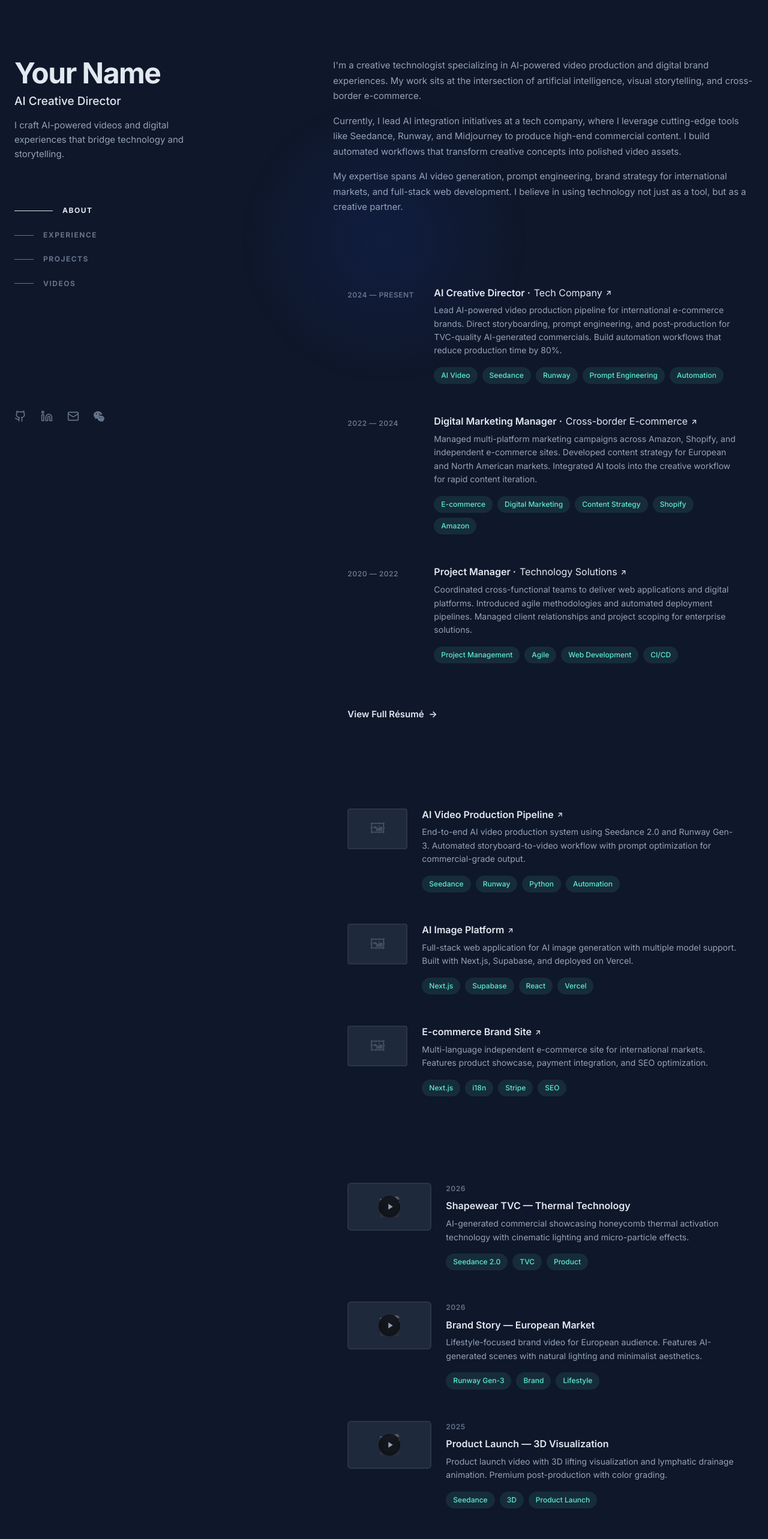
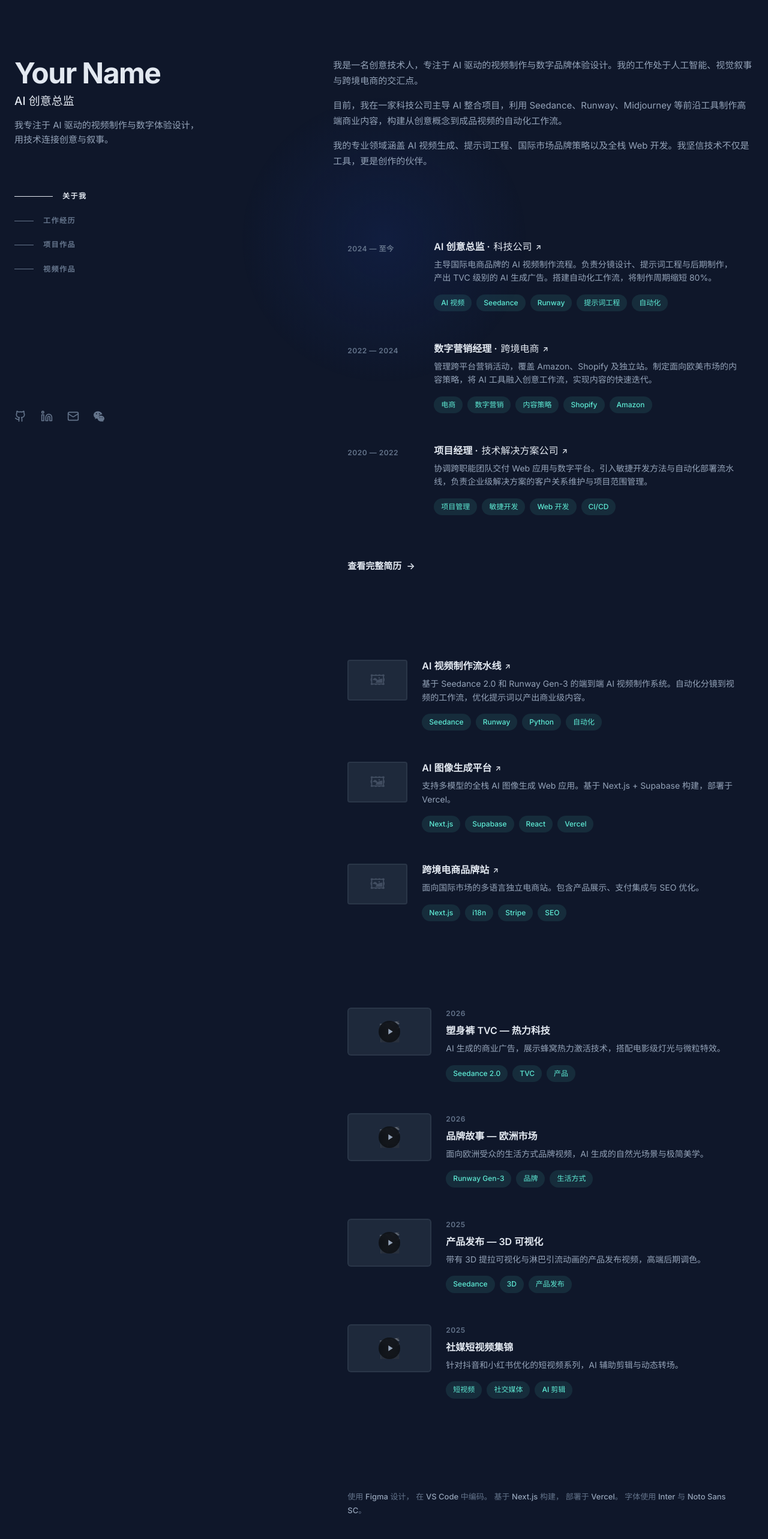
Before and after one commit to Rxe1356706659/portfolio, a Next.js app: page / in a window 1280 px wide. Shown: the top 2566 px of the page at 60% size. Built offline with nearby package versions, Linux system fonts and the light colour scheme.

Commit message:
feat: localize site to Chinese

```diff
--- a/app/components/AboutSection.js
+++ b/app/components/AboutSection.js
@@ -3,7 +3,7 @@ import { aboutContent } from "@/data/content";
 export default function AboutSection() {
   return (
     <section id="about" className="section">
-      <h2 className="section__label">About</h2>
+      <h2 className="section__label">关于我</h2>
       <div className="about__text">
         {aboutContent.map((paragraph, i) => (
           <p key={i} className="about__paragraph">
--- a/app/components/ExperienceSection.js
+++ b/app/components/ExperienceSection.js
@@ -3,7 +3,7 @@ import { experiences, siteConfig } from "@/data/content";
 export default function ExperienceSection() {
   return (
     <section id="experience" className="section">
-      <h2 className="section__label">Experience</h2>
+      <h2 className="section__label">工作经历</h2>
       <div className="experience__list">
         {experiences.map((exp, i) => (
           <a
@@ -49,7 +49,7 @@ export default function ExperienceSection() {
           target="_blank"
           rel="noopener noreferrer"
         >
-          View Full Résumé <span className="arrow">→</span>
+          查看完整简历 <span className="arrow">→</span>
         </a>
       )}
     </section>
--- a/app/components/ProjectsSection.js
+++ b/app/components/ProjectsSection.js
@@ -3,7 +3,7 @@ import { projects } from "@/data/content";
 export default function ProjectsSection() {
   return (
     <section id="projects" className="section">
-      <h2 className="section__label">Projects</h2>
+      <h2 className="section__label">项目作品</h2>
       <div className="projects__list">
         {projects
           .filter((p) => p.featured)
--- a/app/components/VideoModal.js
+++ b/app/components/VideoModal.js
@@ -36,7 +36,7 @@ export default function VideoModal({ video, onClose }) {
               Your browser does not support the video tag.
             </video>
           ) : (
-            <span>Video will be available soon — upload via admin panel</span>
+            <span>视频即将上线 — 请通过管理后台上传</span>
           )}
         </div>
         <div className="modal-info">
--- a/app/components/VideosSection.js
+++ b/app/components/VideosSection.js
@@ -9,7 +9,7 @@ export default function VideosSection() {
 
   return (
     <section id="videos" className="section">
-      <h2 className="section__label">AI Videos</h2>
+      <h2 className="section__label">视频作品</h2>
       <div className="videos__grid">
         {videos.map((video) => (
           <div
--- a/app/globals.css
+++ b/app/globals.css
@@ -24,7 +24,7 @@
   --color-tag-text: #5eead4;
 
   /* Typography */
-  --font-sans: 'Inter', system-ui, -apple-system, sans-serif;
+  --font-sans: 'Inter', 'Noto Sans SC', system-ui, -apple-system, sans-serif;
 
   /* Spacing */
   --space-xs: 4px;
--- a/app/layout.js
+++ b/app/layout.js
@@ -1,20 +1,20 @@
 import "./globals.css";
 
 export const metadata = {
-  title: "Your Name — AI Creative Director",
+  title: "Your Name — AI 创意总监",
   description:
-    "AI Creative Director specializing in AI-powered video production, digital brand experiences, and full-stack web development.",
+    "AI 创意总监，专注于 AI 驱动的视频制作、数字品牌体验与全栈 Web 开发。",
   openGraph: {
-    title: "Your Name — AI Creative Director",
+    title: "Your Name — AI 创意总监",
     description:
-      "AI Creative Director specializing in AI-powered video production and digital brand experiences.",
+      "AI 创意总监，专注于 AI 驱动的视频制作与数字品牌体验设计。",
     type: "website",
   },
 };
 
 export default function RootLayout({ children }) {
   return (
-    <html lang="en">
+    <html lang="zh-CN">
       <head>
         <link rel="preconnect" href="https://fonts.googleapis.com" />
         <link
@@ -23,7 +23,7 @@ export default function RootLayout({ children }) {
           crossOrigin="anonymous"
         />
         <link
-          href="https://fonts.googleapis.com/css2?family=Inter:wght@400;500;600;700&display=swap"
+          href="https://fonts.googleapis.com/css2?family=Inter:wght@400;500;600;700&family=Noto+Sans+SC:wght@400;500;600;700&display=swap"
           rel="stylesheet"
         />
       </head>
--- a/app/page.js
+++ b/app/page.js
@@ -12,7 +12,7 @@ export default function Home() {
     <>
       <SpotlightEffect />
       <div className="main-container">
-        {/* ===== Left Panel (Sticky) ===== */}
+        {/* ===== 左侧面板 (固定) ===== */}
         <header className="left-panel">
           <div className="left-panel__header">
             <h1 className="left-panel__name">
@@ -25,21 +25,22 @@ export default function Home() {
           <SocialLinks />
         </header>
 
-        {/* ===== Right Panel (Scrollable) ===== */}
+        {/* ===== 右侧面板 (可滚动) ===== */}
         <main className="right-panel">
           <AboutSection />
           <ExperienceSection />
           <ProjectsSection />
           <VideosSection />
 
-          {/* Footer */}
+          {/* 页脚 */}
           <footer className="footer">
             <p>
-              Loosely designed in <a href="https://figma.com" target="_blank" rel="noopener noreferrer">Figma</a> and
-              coded in <a href="https://code.visualstudio.com/" target="_blank" rel="noopener noreferrer">Visual Studio Code</a>.
-              Built with <a href="https://nextjs.org/" target="_blank" rel="noopener noreferrer">Next.js</a> and
-              deployed with <a href="https://vercel.com/" target="_blank" rel="noopener noreferrer">Vercel</a>.
-              All text is set in the <a href="https://rsms.me/inter/" target="_blank" rel="noopener noreferrer">Inter</a> typeface.
+              使用 <a href="https://figma.com" target="_blank" rel="noopener noreferrer">Figma</a> 设计，
+              在 <a href="https://code.visualstudio.com/" target="_blank" rel="noopener noreferrer">VS Code</a> 中编码。
+              基于 <a href="https://nextjs.org/" target="_blank" rel="noopener noreferrer">Next.js</a> 构建，
+              部署于 <a href="https://vercel.com/" target="_blank" rel="noopener noreferrer">Vercel</a>。
+              字体使用 <a href="https://rsms.me/inter/" target="_blank" rel="noopener noreferrer">Inter</a> 与{" "}
+              <a href="https://fonts.google.com/noto/specimen/Noto+Sans+SC" target="_blank" rel="noopener noreferrer">Noto Sans SC</a>。
             </p>
           </footer>
         </main>
--- a/data/content.js
+++ b/data/content.js
@@ -4,17 +4,17 @@
 
 export const siteConfig = {
   name: "Your Name",
-  title: "AI Creative Director",
-  tagline: "I craft AI-powered videos and digital experiences that bridge technology and storytelling.",
+  title: "AI 创意总监",
+  tagline: "我专注于 AI 驱动的视频制作与数字体验设计，用技术连接创意与叙事。",
   resumeUrl: "/resume.pdf",
   email: "hello@example.com",
 };
 
 export const navItems = [
-  { id: "about", label: "ABOUT" },
-  { id: "experience", label: "EXPERIENCE" },
-  { id: "projects", label: "PROJECTS" },
-  { id: "videos", label: "VIDEOS" },
+  { id: "about", label: "关于我" },
+  { id: "experience", label: "工作经历" },
+  { id: "projects", label: "项目作品" },
+  { id: "videos", label: "视频作品" },
 ];
 
 export const socialLinks = [
@@ -29,90 +29,90 @@ export const socialLinks = [
     icon: `<svg xmlns="http://www.w3.org/2000/svg" width="20" height="20" viewBox="0 0 24 24" fill="none" stroke="currentColor" stroke-width="2" stroke-linecap="round" stroke-linejoin="round"><path d="M16 8a6 6 0 0 1 6 6v7h-4v-7a2 2 0 0 0-2-2 2 2 0 0 0-2 2v7h-4v-7a6 6 0 0 1 6-6z"/><rect width="4" height="12" x="2" y="9"/><circle cx="4" cy="4" r="2"/></svg>`,
   },
   {
-    name: "Email",
+    name: "邮箱",
     url: "mailto:hello@example.com",
     icon: `<svg xmlns="http://www.w3.org/2000/svg" width="20" height="20" viewBox="0 0 24 24" fill="none" stroke="currentColor" stroke-width="2" stroke-linecap="round" stroke-linejoin="round"><rect width="20" height="16" x="2" y="4" rx="2"/><path d="m22 7-8.97 5.7a1.94 1.94 0 0 1-2.06 0L2 7"/></svg>`,
   },
   {
-    name: "WeChat",
+    name: "微信",
     url: "#",
     icon: `<svg xmlns="http://www.w3.org/2000/svg" width="20" height="20" viewBox="0 0 24 24" fill="currentColor"><path d="M8.691 2.188C3.891 2.188 0 5.476 0 9.53c0 2.212 1.17 4.203 3.002 5.55a.59.59 0 0 1 .213.665l-.39 1.48c-.019.07-.048.141-.048.213 0 .163.13.295.29.295a.326.326 0 0 0 .167-.054l1.903-1.114a.864.864 0 0 1 .717-.098 10.16 10.16 0 0 0 2.837.403c.276 0 .543-.027.811-.05-.857-2.578.157-4.972 1.932-6.446 1.703-1.415 3.882-1.98 5.853-1.838-.576-3.583-4.196-6.348-8.596-6.348zM5.785 5.991c.642 0 1.162.529 1.162 1.18a1.17 1.17 0 0 1-1.162 1.178A1.17 1.17 0 0 1 4.623 7.17c0-.651.52-1.18 1.162-1.18zm5.813 0c.642 0 1.162.529 1.162 1.18a1.17 1.17 0 0 1-1.162 1.178 1.17 1.17 0 0 1-1.162-1.178c0-.651.52-1.18 1.162-1.18zm3.2 4.806c-3.749 0-6.798 2.615-6.798 5.834 0 3.22 3.05 5.834 6.798 5.834.87 0 1.74-.152 2.522-.358a.574.574 0 0 1 .478.066l1.345.785a.232.232 0 0 0 .118.038c.11 0 .204-.094.204-.208a.36.36 0 0 0-.033-.15l-.276-1.044a.396.396 0 0 1 .15-.47c1.524-1.075 2.29-2.674 2.29-4.493 0-3.22-3.048-5.834-6.798-5.834zm-2.155 3.34c.455 0 .823.375.823.836a.83.83 0 0 1-.823.835.83.83 0 0 1-.822-.835c0-.461.368-.835.822-.835zm4.31 0c.455 0 .822.375.822.836a.83.83 0 0 1-.822.835.83.83 0 0 1-.823-.835c0-.461.368-.835.823-.835z"/></svg>`,
   },
 ];
 
 export const aboutContent = [
-  "I'm a creative technologist specializing in AI-powered video production and digital brand experiences. My work sits at the intersection of artificial intelligence, visual storytelling, and cross-border e-commerce.",
-  "Currently, I lead AI integration initiatives at a tech company, where I leverage cutting-edge tools like Seedance, Runway, and Midjourney to produce high-end commercial content. I build automated workflows that transform creative concepts into polished video assets.",
-  "My expertise spans AI video generation, prompt engineering, brand strategy for international markets, and full-stack web development. I believe in using technology not just as a tool, but as a creative partner.",
+  "我是一名创意技术人，专注于 AI 驱动的视频制作与数字品牌体验设计。我的工作处于人工智能、视觉叙事与跨境电商的交汇点。",
+  "目前，我在一家科技公司主导 AI 整合项目，利用 Seedance、Runway、Midjourney 等前沿工具制作高端商业内容，构建从创意概念到成品视频的自动化工作流。",
+  "我的专业领域涵盖 AI 视频生成、提示词工程、国际市场品牌策略以及全栈 Web 开发。我坚信技术不仅是工具，更是创作的伙伴。",
 ];
 
 export const experiences = [
   {
-    period: "2024 — PRESENT",
-    title: "AI Creative Director",
-    company: "Tech Company",
+    period: "2024 — 至今",
+    title: "AI 创意总监",
+    company: "科技公司",
     companyUrl: "#",
     description:
-      "Lead AI-powered video production pipeline for international e-commerce brands. Direct storyboarding, prompt engineering, and post-production for TVC-quality AI-generated commercials. Build automation workflows that reduce production time by 80%.",
-    tags: ["AI Video", "Seedance", "Runway", "Prompt Engineering", "Automation"],
+      "主导国际电商品牌的 AI 视频制作流程。负责分镜设计、提示词工程与后期制作，产出 TVC 级别的 AI 生成广告。搭建自动化工作流，将制作周期缩短 80%。",
+    tags: ["AI 视频", "Seedance", "Runway", "提示词工程", "自动化"],
     links: [],
   },
   {
     period: "2022 — 2024",
-    title: "Digital Marketing Manager",
-    company: "Cross-border E-commerce",
+    title: "数字营销经理",
+    company: "跨境电商",
     companyUrl: "#",
     description:
-      "Managed multi-platform marketing campaigns across Amazon, Shopify, and independent e-commerce sites. Developed content strategy for European and North American markets. Integrated AI tools into the creative workflow for rapid content iteration.",
-    tags: ["E-commerce", "Digital Marketing", "Content Strategy", "Shopify", "Amazon"],
+      "管理跨平台营销活动，覆盖 Amazon、Shopify 及独立站。制定面向欧美市场的内容策略，将 AI 工具融入创意工作流，实现内容的快速迭代。",
+    tags: ["电商", "数字营销", "内容策略", "Shopify", "Amazon"],
     links: [],
   },
   {
     period: "2020 — 2022",
-    title: "Project Manager",
-    company: "Technology Solutions",
+    title: "项目经理",
+    company: "技术解决方案公司",
     companyUrl: "#",
     description:
-      "Coordinated cross-functional teams to deliver web applications and digital platforms. Introduced agile methodologies and automated deployment pipelines. Managed client relationships and project scoping for enterprise solutions.",
-    tags: ["Project Management", "Agile", "Web Development", "CI/CD"],
+      "协调跨职能团队交付 Web 应用与数字平台。引入敏捷开发方法与自动化部署流水线，负责企业级解决方案的客户关系维护与项目范围管理。",
+    tags: ["项目管理", "敏捷开发", "Web 开发", "CI/CD"],
     links: [],
   },
 ];
 
 export const projects = [
   {
-    title: "AI Video Production Pipeline",
+    title: "AI 视频制作流水线",
     description:
-      "End-to-end AI video production system using Seedance 2.0 and Runway Gen-3. Automated storyboard-to-video workflow with prompt optimization for commercial-grade output.",
+      "基于 Seedance 2.0 和 Runway Gen-3 的端到端 AI 视频制作系统。自动化分镜到视频的工作流，优化提示词以产出商业级内容。",
     image: null, // 替换为真实截图路径
-    tags: ["Seedance", "Runway", "Python", "Automation"],
+    tags: ["Seedance", "Runway", "Python", "自动化"],
     url: "#",
     featured: true,
   },
   {
-    title: "AI Image Platform",
+    title: "AI 图像生成平台",
     description:
-      "Full-stack web application for AI image generation with multiple model support. Built with Next.js, Supabase, and deployed on Vercel.",
+      "支持多模型的全栈 AI 图像生成 Web 应用。基于 Next.js + Supabase 构建，部署于 Vercel。",
     image: null,
     tags: ["Next.js", "Supabase", "React", "Vercel"],
     url: "#",
     featured: true,
   },
   {
-    title: "E-commerce Brand Site",
+    title: "跨境电商品牌站",
     description:
-      "Multi-language independent e-commerce site for international markets. Features product showcase, payment integration, and SEO optimization.",
+      "面向国际市场的多语言独立电商站。包含产品展示、支付集成与 SEO 优化。",
     image: null,
     tags: ["Next.js", "i18n", "Stripe", "SEO"],
     url: "#",
     featured: true,
   },
   {
-    title: "Automation Workflow System",
+    title: "自动化工作流系统",
     description:
-      "Intelligence automation system integrating AI tools with business processes. Streamlines content creation, translation, and publishing workflows.",
+      "将 AI 工具与业务流程整合的智能自动化系统，实现内容创作、翻译与发布的流水线化。",
     image: null,
-    tags: ["Node.js", "API Integration", "Workflow", "AI"],
+    tags: ["Node.js", "API 集成", "工作流", "AI"],
     url: "#",
     featured: false,
   },
@@ -121,38 +121,38 @@ export const projects = [
 export const videos = [
   {
     id: "v1",
-    title: "Shapewear TVC — Thermal Technology",
-    description: "AI-generated commercial showcasing honeycomb thermal activation technology with cinematic lighting and micro-particle effects.",
+    title: "塑身裤 TVC — 热力科技",
+    description: "AI 生成的商业广告，展示蜂窝热力激活技术，搭配电影级灯光与微粒特效。",
     thumbnail: null, // 替换为视频封面
     videoUrl: null,  // 替换为视频文件URL
     year: "2026",
-    tags: ["Seedance 2.0", "TVC", "Product"],
+    tags: ["Seedance 2.0", "TVC", "产品"],
   },
   {
     id: "v2",
-    title: "Brand Story — European Market",
-    description: "Lifestyle-focused brand video for European audience. Features AI-generated scenes with natural lighting and minimalist aesthetics.",
+    title: "品牌故事 — 欧洲市场",
+    description: "面向欧洲受众的生活方式品牌视频，AI 生成的自然光场景与极简美学。",
     thumbnail: null,
     videoUrl: null,
     year: "2026",
-    tags: ["Runway Gen-3", "Brand", "Lifestyle"],
+    tags: ["Runway Gen-3", "品牌", "生活方式"],
   },
   {
     id: "v3",
-    title: "Product Launch — 3D Visualization",
-    description: "Product launch video with 3D lifting visualization and lymphatic drainage animation. Premium post-production with color grading.",
+    title: "产品发布 — 3D 可视化",
+    description: "带有 3D 提拉可视化与淋巴引流动画的产品发布视频，高端后期调色。",
     thumbnail: null,
     videoUrl: null,
     year: "2025",
-    tags: ["Seedance", "3D", "Product Launch"],
+    tags: ["Seedance", "3D", "产品发布"],
   },
   {
     id: "v4",
-    title: "Social Media Campaign Reel",
-    description: "Short-form video series optimized for TikTok and Instagram Reels. AI-assisted editing with dynamic transitions.",
+    title: "社媒短视频集锦",
+    description: "针对抖音和小红书优化的短视频系列，AI 辅助剪辑与动态转场。",
     thumbnail: null,
     videoUrl: null,
     year: "2025",
-    tags: ["Short-form", "Social Media", "AI Edit"],
+    tags: ["短视频", "社交媒体", "AI 剪辑"],
   },
 ];
```
